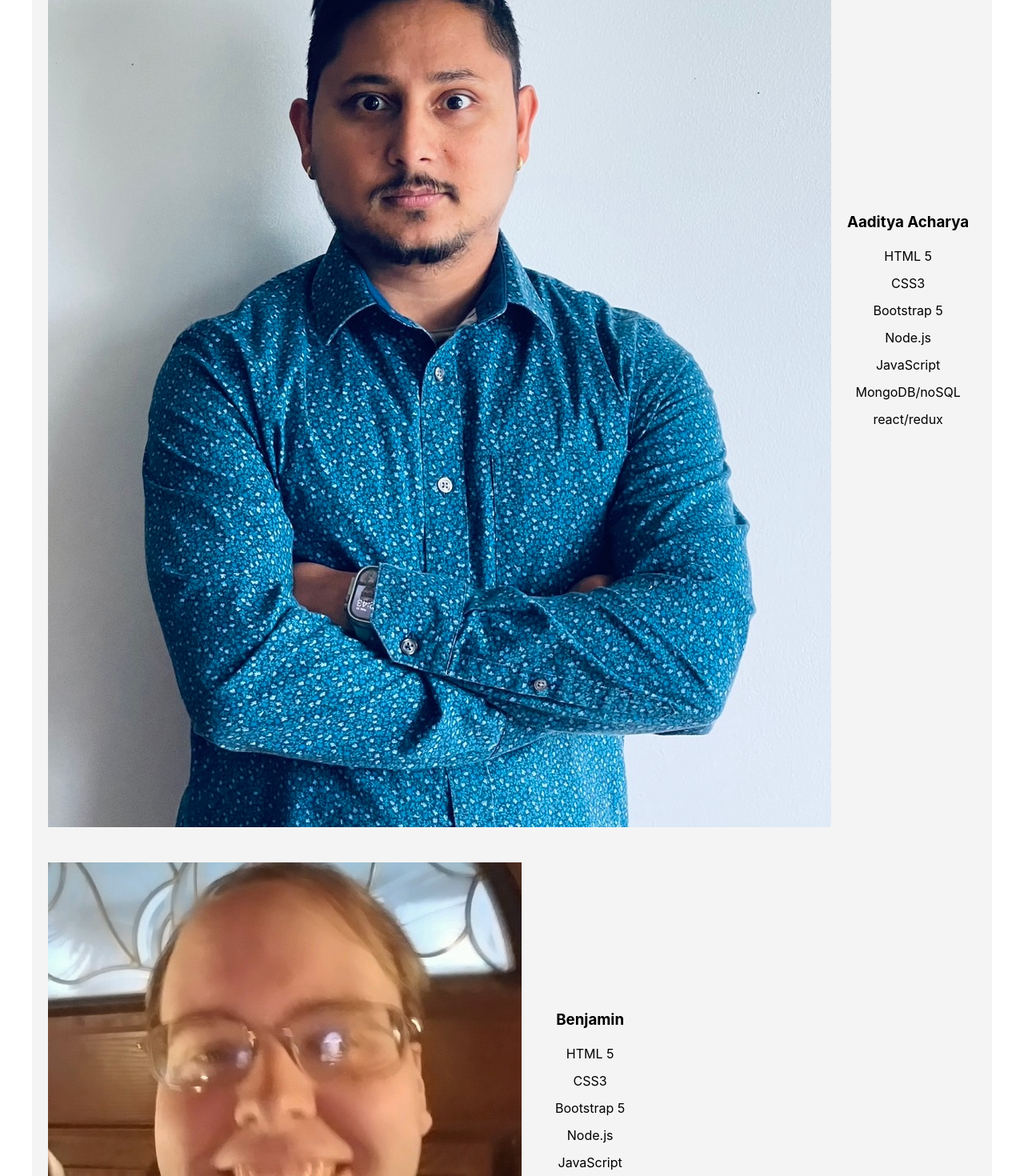
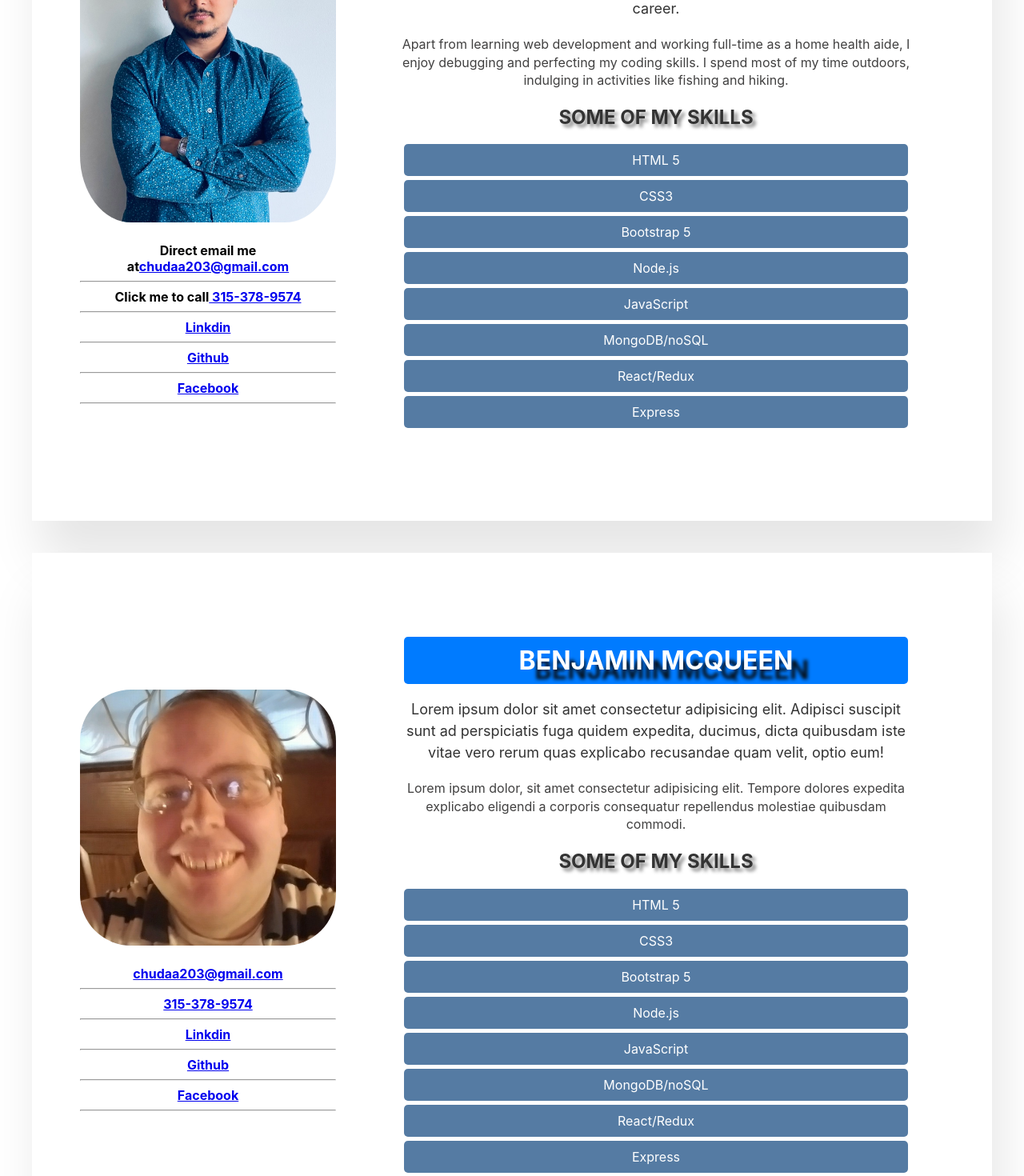
Before and after one commit to BenjaminMcQueen/capstone, a React (Create React App) app: page /AboutUs in a window 1280 px wide. Shown: the part 320-1790 px from the top of the page at 80% size. Built offline with nearby package versions, Linux system fonts and the light colour scheme.

Commit message:
Third day

```diff
--- a/package.json
+++ b/package.json
@@ -7,6 +7,7 @@
     "@testing-library/react": "^13.4.0",
     "@testing-library/user-event": "^13.5.0",
     "express": "^4.18.2",
+    "font-awesome": "^4.7.0",
     "react": "^18.2.0",
     "react-dom": "^18.2.0",
     "react-router-dom": "^6.15.0",
--- a/public/index.html
+++ b/public/index.html
@@ -1,14 +1,12 @@
 <!DOCTYPE html>
 <html lang="en">
+
 <head>
   <meta charset="utf-8" />
   <!-- <link rel="icon" href="%PUBLIC_URL%/favicon.ico" /> -->
   <meta name="viewport" content="width=device-width, initial-scale=1" />
   <meta name="theme-color" content="#000000" />
-    <meta
-      name="description"
-      content="Web site created using create-react-app"
-    />
+  <meta name="description" content="Web site created using create-react-app" />
   <link rel="apple-touch-icon" href="%PUBLIC_URL%/logo192.png" />
   <!--
       manifest.json provides metadata used when your web app is installed on a
@@ -24,8 +22,11 @@
       work correctly both with client-side routing and a non-root public URL.
       Learn how to configure a non-root public URL by running `npm run build`.
     -->
+  <link rel="stylesheet" href="path/to/font-awesome/css/font-awesome.min.css">
+
   <title>Cincinnati Travels</title>
 </head>
+
 <body>
   <noscript>You need to enable JavaScript to run this app.</noscript>
   <div id="root"></div>
@@ -40,4 +41,5 @@
       To create a production bundle, use `npm run build` or `yarn build`.
     -->
 </body>
+
 </html>
--- a/src/App.js
+++ b/src/App.js
@@ -17,7 +17,7 @@ function App() {
           <Route path="/" element={<Home />} />
           <Route path="/AboutUs" element={<AboutUs />} />
           <Route path="/attractions" element={<Attractions />} />
-          <Route path="/map" element={<Map />} />
+          <Route path="/Map" element={<Map />} />
           <Route path="/contact" element={<Contact />} />
 
         </Routes>
--- a/src/components/AboutUs.js
+++ b/src/components/AboutUs.js
@@ -1,39 +1,113 @@
 import React from "react";
 import Aaditya from "./images/Aaditya.jpeg";
 import Benjamin from "./images/benjamin.jpeg";
+import "font-awesome/css/font-awesome.min.css";
 
 function AboutUs() {
   return (
     <div>
-      <div className="image-details-row">
+      <div className="container">
         <div className="image-container">
           <img src={Aaditya} alt="Aaditya Acharya" />
+          <h4>
+            Direct email me at
+            <a href="mailto:chudaa203@gmail.com">
+              chudaa203@gmail.com
+            </a> <br /> <hr />
+            Click me to call
+            <a href="tel:+13153789574"> 315-378-9574</a> <hr />
+            <a
+              className="social-icon"
+              href="https://www.linkedin.com/in/aaditya-acharya-25575911a/"
+            >Linkdin</a><br /><hr />
+            <a
+              className="social-icon"
+              href="https://github.com/settings/profile"
+            >Github</a> <br /><hr />
+            <a
+              className="social-icon"
+              href="https://www.facebook.com/aaditya.acharya.37?mibextid=LQQJ4d"
+            >Facebook</a><hr />
+          </h4>
         </div>
-        <ul className="details-list">
-          <h3>Aaditya Acharya</h3>
-          <li>HTML 5</li>
-          <li>CSS3</li>
-          <li>Bootstrap 5</li>
-          <li>Node.js</li>
-          <li>JavaScript</li>
-          <li>MongoDB/noSQL</li>
-          <li>react/redux</li>
-        </ul>
+        <div className="content">
+          <h1 className="names">Aaditya Acharya</h1>
+          <p className="intro-paragraph">
+            As a hardworking and skilled individual with a love for both the
+            magical possibilities of the internet and outdoor activities such as
+            fishing and hiking with loved ones, I am a dedicated associate in
+            pursuit of a successful career.
+          </p>
+          <p className="hobbies-paragraph">
+            Apart from learning web development and working full-time as a home
+            health aide, I enjoy debugging and perfecting my coding skills. I
+            spend most of my time outdoors, indulging in activities like fishing
+            and hiking.
+          </p>
+          <div className="skills">
+            <h2 className="skill">Some of my Skills</h2>
+            <ul className="skills-list">
+              <li className="skill-hover">HTML 5</li>
+              <li className="skill-hover">CSS3</li>
+              <li className="skill-hover">Bootstrap 5</li>
+              <li className="skill-hover">Node.js</li>
+              <li className="skill-hover">JavaScript</li>
+              <li className="skill-hover">MongoDB/noSQL</li>
+              <li className="skill-hover">React/Redux</li>
+              <li className="skill-hover">Express</li>
+            </ul>
+          </div>
+        </div>
       </div>
-
-      <div className="image-details-row">
+      <div className="container">
         <div className="image-container">
-          <img src={Benjamin} alt="Benjamin McQueen image" />
+          <img src={Benjamin} alt="Benjamin McQueen" />
+          <h4>
+            <a href="mailto:chudaa203@gmail.com">
+              chudaa203@gmail.com
+            </a> <br /> <hr />
+            <a href="tel:+13153789574"> 315-378-9574</a> <hr />
+            <a
+              className="social-icon"
+              href="https://www.linkedin.com/in/aaditya-acharya-25575911a/"
+            >Linkdin</a><br /><hr />
+            <a
+              className="social-icon"
+              href="https://github.com/settings/profile"
+            >Github</a> <br /><hr />
+            <a
+              className="social-icon"
+              href="https://www.facebook.com/aaditya.acharya.37?mibextid=LQQJ4d"
+            >Facebook</a><hr />
+          </h4>
         </div>
-        <ul className="details-list">
-          <h3>Benjamin</h3>
-          <li>HTML 5</li>
-          <li>CSS3</li>
-          <li>Bootstrap 5</li>
-          <li>Node.js</li>
-          <li>JavaScript</li>
-          <li>MongoDB/noSQL</li>
-        </ul>
+        <div className="content">
+          <h1 className="names">Benjamin McQueen</h1>
+          <p className="intro-paragraph">
+            Lorem ipsum dolor sit amet consectetur adipisicing elit. Adipisci
+            suscipit sunt ad perspiciatis fuga quidem expedita, ducimus, dicta
+            quibusdam iste vitae vero rerum quas explicabo recusandae quam
+            velit, optio eum!
+          </p>
+          <p className="hobbies-paragraph">
+            Lorem ipsum dolor, sit amet consectetur adipisicing elit. Tempore
+            dolores expedita explicabo eligendi a corporis consequatur
+            repellendus molestiae quibusdam commodi.
+          </p>
+          <div className="skills">
+            <h2 className="skill">Some of my Skills</h2>
+            <ul className="skills-list">
+              <li className="skill-hover">HTML 5</li>
+              <li className="skill-hover">CSS3</li>
+              <li className="skill-hover">Bootstrap 5</li>
+              <li className="skill-hover">Node.js</li>
+              <li className="skill-hover">JavaScript</li>
+              <li className="skill-hover">MongoDB/noSQL</li>
+              <li className="skill-hover">React/Redux</li>
+              <li className="skill-hover">Express</li>
+            </ul>
+          </div>
+        </div>
       </div>
     </div>
   );
--- a/src/components/Header.js
+++ b/src/components/Header.js
@@ -1,6 +1,5 @@
 import React from "react";
 import { Link } from "react-router-dom";
-// import './Header.css';
 
 function Header() {
   return (
@@ -20,7 +19,7 @@ function Header() {
             <Link to="/attractions">Attractions</Link>
           </li>
           <li>
-            <Link to="/map">Map</Link>
+            <Link to="/Map">Map</Link>
           </li>
           <li>
             <Link to="/contact">Contact</Link>
--- a/src/components/Map.js
+++ b/src/components/Map.js
@@ -1,10 +1,7 @@
-import React from 'react';
+import React from "react";
 
-function Map() {
-  return
-  <div>
-    Map Page
-  </div>;
-}
+const Map = () => {
+  return <div></div>;
+};
 
 export default Map;
--- a/src/index.css
+++ b/src/index.css
@@ -91,13 +91,12 @@ code {
   flex-direction: column;
   justify-content: center;
   align-items: center;
-
 }
 .home-img {
   width: 100%;
 }
 /* Footers css */
-footer{
+footer {
   background-color: skyblue;
   color: white;
   font-size: 20px;
@@ -115,30 +114,104 @@ footer{
 }
 
 /* About us css */
-.image-details-row {
+.container {
   display: flex;
+  flex-wrap: wrap;
+  justify-content: center;
   align-items: center;
-  background-color: #f4f4f4;
+  max-width: 1200px;
+  margin: 40px auto;
+  padding: 40px;
+  background-color: #fff;
+  box-shadow: 10px 50px 60px rgba(0, 0, 0, 0.1);
+}
+.image-container {
+  flex: 1;
   padding: 20px;
 }
-
-.image-container {
-  flex: 0 0 auto;
-  margin-right: 20px;
-}
-
 .image-container img {
   max-width: 100%;
   height: auto;
+  border-radius: 20%;
+}
+.content {
+  flex: 2;
+  padding: 60px;
+}
+.names {
+  text-shadow: 20px 12px 4px rgba(7, 6, 6, 0.925);
+  text-transform: uppercase;
+  background-color: #007bff;
+  color: #fff;
+  padding: 10px 20px;
+  margin: 5px;
+  border-radius: 5px;
+  cursor: pointer;
+}
+h2 {
+  color: #333;
+}
+p {
+  color: rgb(63, 62, 62);
+  margin-bottom: 15px;
+}
+.skill {
+  color: #333;
+  text-shadow: 4px 4px 4px rgba(0, 0, 0, 0.5);
+  text-transform: uppercase;
+}
+.skills {
+  margin-top: 20px;
+}
+.skills h2 {
+  margin-top: 0;
+}
+.skills-list {
+  list-style: none;
+  padding: 0;
+}
+.skill-hover {
+  background-color: #557ba3;
+  color: #fff;
+  padding: 10px 0;
+  margin: 5px;
+  border-radius: 5px;
+  cursor: pointer;
+  transition: background-color 0.3s, transform 0.2s, box-shadow 0.2s;
+}
+.skill-hover:hover {
+  background-color: #0773e7;
+  transform: scale(1.05);
+  box-shadow: 0 4px 6px rgba(0, 0, 0, 0.1);
 }
 
-.details-list {
-  list-style-type: none;
-  padding: 0;
+.skills-list li {
+  margin-bottom: 5px;
 }
 
-.details-list li {
-  margin-bottom: 10px;
+@media (max-width: 768px) {
+  .container {
+    flex-direction: column;
+    text-align: center;
+  }
+  .image-container {
+    order: 2;
+    padding: 0;
+  }
+  .content {
+    order: 1;
+    padding: 20px;
+  }
+}
+.intro-paragraph {
+  font-size: 18px;
+  line-height: 1.5;
+  color: #333;
+  margin-bottom: 20px;
+}
+
+.hobbies-paragraph {
   font-size: 16px;
-  line-height: 1.5;
+  line-height: 1.4;
+  color: rgb(65, 64, 64);
 }
```
Also changed, not shown: 1 other file (tests, documents, lock files or other folders). Lines whose indentation alone changed are shown as unchanged.
